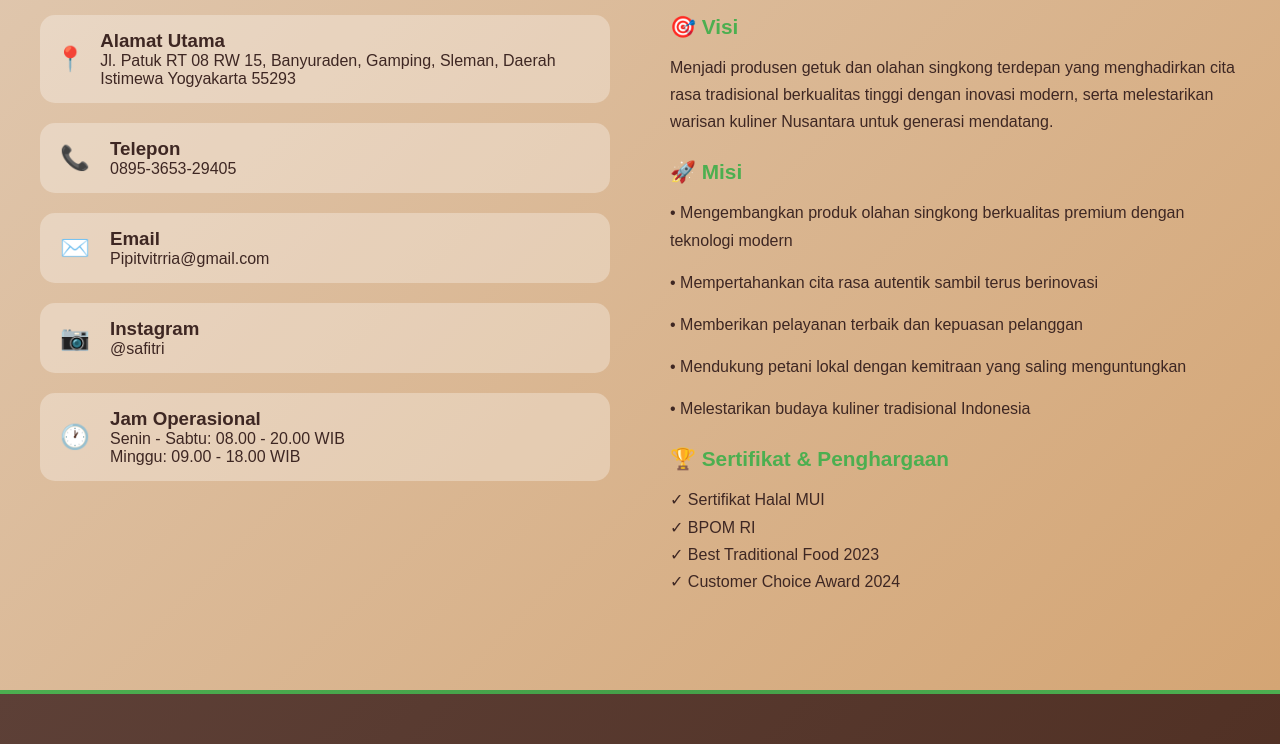
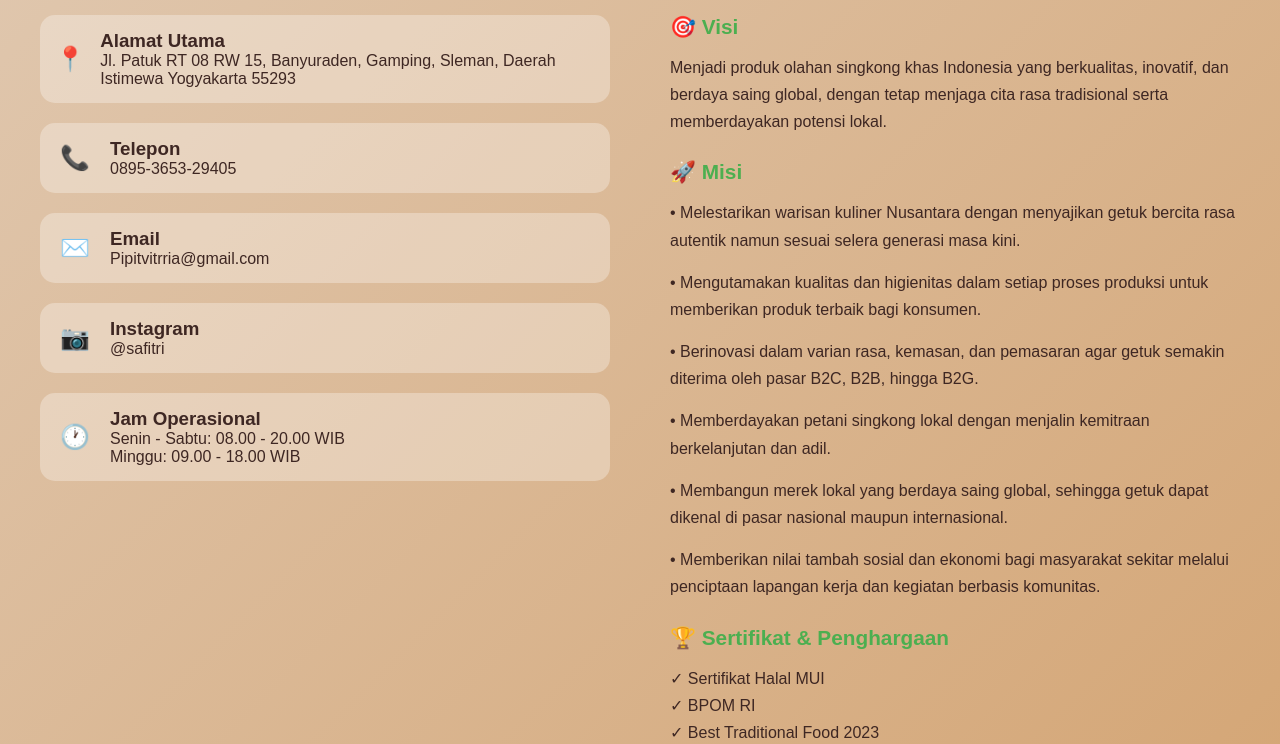
Before and after one commit to shabrimishima/Trie-Getuk, a plain HTML site: page Telo makmurjaya Tri getuk/index.html in a window 1280 px wide. Shown: the part 3348-4092 px from the top of the page. Drawn offline with Linux system fonts and the light colour scheme.

Commit message:
Update index.html

```diff
--- a/Telo makmurjaya Tri getuk/index.html
+++ b/Telo makmurjaya Tri getuk/index.html
@@ -1346,14 +1346,15 @@ html, body {
                 <h2>Visi & Misi Kami</h2>
 
                 <h3>🎯 Visi</h3>
-                <p>Menjadi produsen getuk dan olahan singkong terdepan yang menghadirkan cita rasa tradisional berkualitas tinggi dengan inovasi modern, serta melestarikan warisan kuliner Nusantara untuk generasi mendatang.</p>
+                <p>Menjadi produk olahan singkong khas Indonesia yang berkualitas, inovatif, dan berdaya saing global, dengan tetap menjaga cita rasa tradisional serta memberdayakan potensi lokal.</p>
 
                 <h3>🚀 Misi</h3>
-                <p>• Mengembangkan produk olahan singkong berkualitas premium dengan teknologi modern</p>
-                <p>• Mempertahankan cita rasa autentik sambil terus berinovasi</p>
-                <p>• Memberikan pelayanan terbaik dan kepuasan pelanggan</p>
-                <p>• Mendukung petani lokal dengan kemitraan yang saling menguntungkan</p>
-                <p>• Melestarikan budaya kuliner tradisional Indonesia</p>
+                <p>• Melestarikan warisan kuliner Nusantara dengan menyajikan getuk bercita rasa autentik namun sesuai selera generasi masa kini.</p>
+                <p>• Mengutamakan kualitas dan higienitas dalam setiap proses produksi untuk memberikan produk terbaik bagi konsumen.</p>
+                <p>• Berinovasi dalam varian rasa, kemasan, dan pemasaran agar getuk semakin diterima oleh pasar B2C, B2B, hingga B2G.</p>
+                <p>• Memberdayakan petani singkong lokal dengan menjalin kemitraan berkelanjutan dan adil.</p>
+                <p>• Membangun merek lokal yang berdaya saing global, sehingga getuk dapat dikenal di pasar nasional maupun internasional.</p>
+                <p>• Memberikan nilai tambah sosial dan ekonomi bagi masyarakat sekitar melalui penciptaan lapangan kerja dan kegiatan berbasis komunitas.</p>
 
                 <h3>🏆 Sertifikat & Penghargaan</h3>
                 <p>✓ Sertifikat Halal MUI<br>✓ BPOM RI<br>✓ Best Traditional Food 2023<br>✓ Customer Choice Award 2024</p>
```
